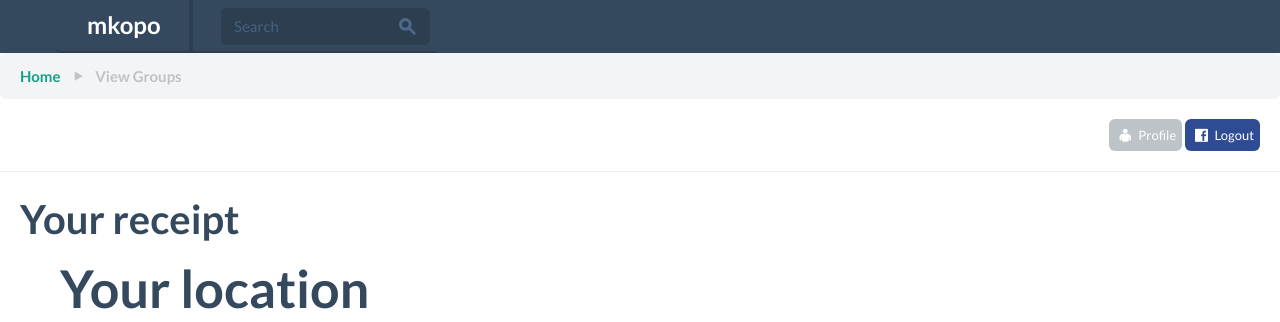
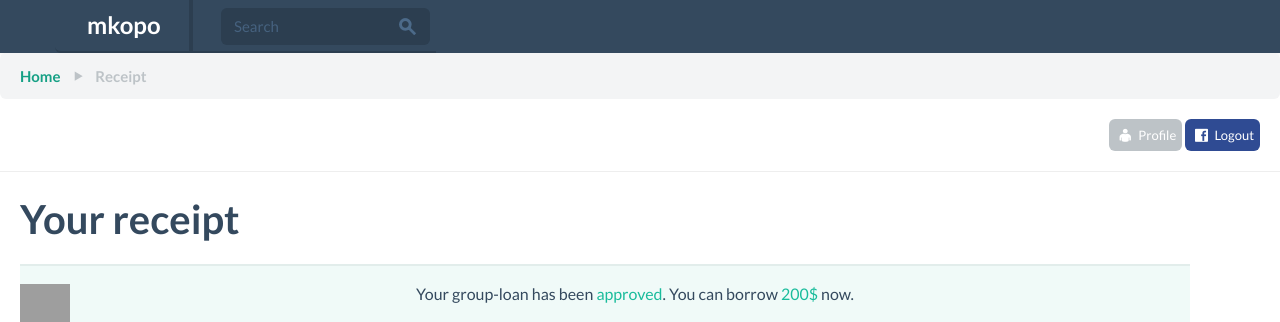
Before and after one commit to maxgutman/mkopo, a Flask app: template templates/receipt.html in a window 1280 px wide. Shown: the top 322 px of the page. Run offline with Flask 2, Linux system fonts and the light colour scheme; the template is opened without the code that fills it, so the values that code supplies are empty; the visitor is signed in with stand-in values (Sample User, id 1); parts of the project's set-up code (start-up, migrations or seed data) failed here and were passed over; some libraries are stand-ins or nearby versions; grey boxes are pictures that could not be loaded.

Commit message:
More stuff added to receipt

```diff
--- a/templates/receipt.html
+++ b/templates/receipt.html
@@ -4,7 +4,7 @@
     {% include 'header.html' %}
   </head>
   <body>
-{% set page_name = 'View Groups' %}
+{% set page_name = 'Receipt' %}
 {% include 'menu.html' %}
 {% include 'sidenav.html' %}
 
@@ -15,8 +15,17 @@
 
     <div class="container">
     	<h3>Your receipt</h3>
+    	<br>
+    	<div class="dialog dialog-success">
+    		<img class="mrm pull-left" style="width:50px;" src="static/images/icons/Money_2x.png" alt="money_img">
+    		Your group-loan has been <span class="text-primary">approved</span>. You can borrow <span class="text-primary">200$</span> now.
+    	</div>
+    	<div style="text-align:center">
+    		<img src="https://chart.googleapis.com/chart?chs=100x100&amp;cht=qr&amp;chl=THISISATEST&amp;choe=UTF-8" alt="QR code">
+    	</div>
+    	<div style="clear:both"></div>
     	<figure>
-		    <h2>Your location</h2>
+		    <h4>Your location</h4>
 		    <div style="height: 200px;" id="map-user"></div>
 		</figure>
     </div>
```
